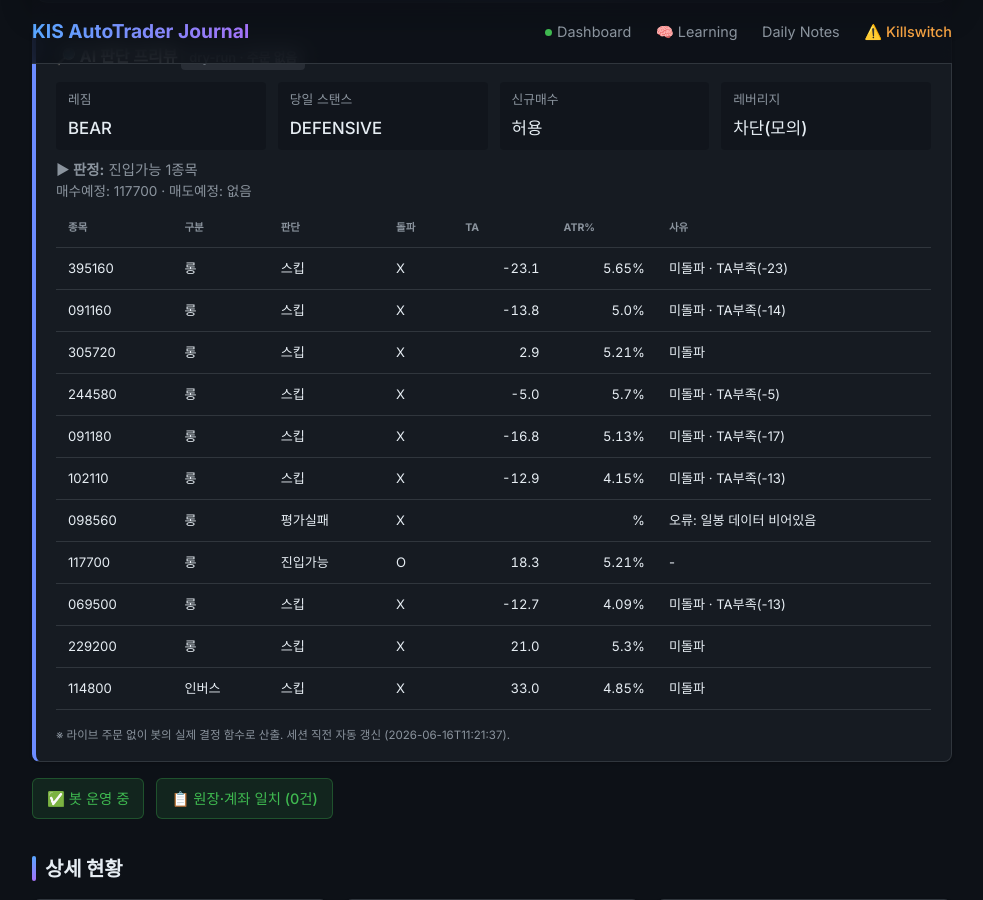
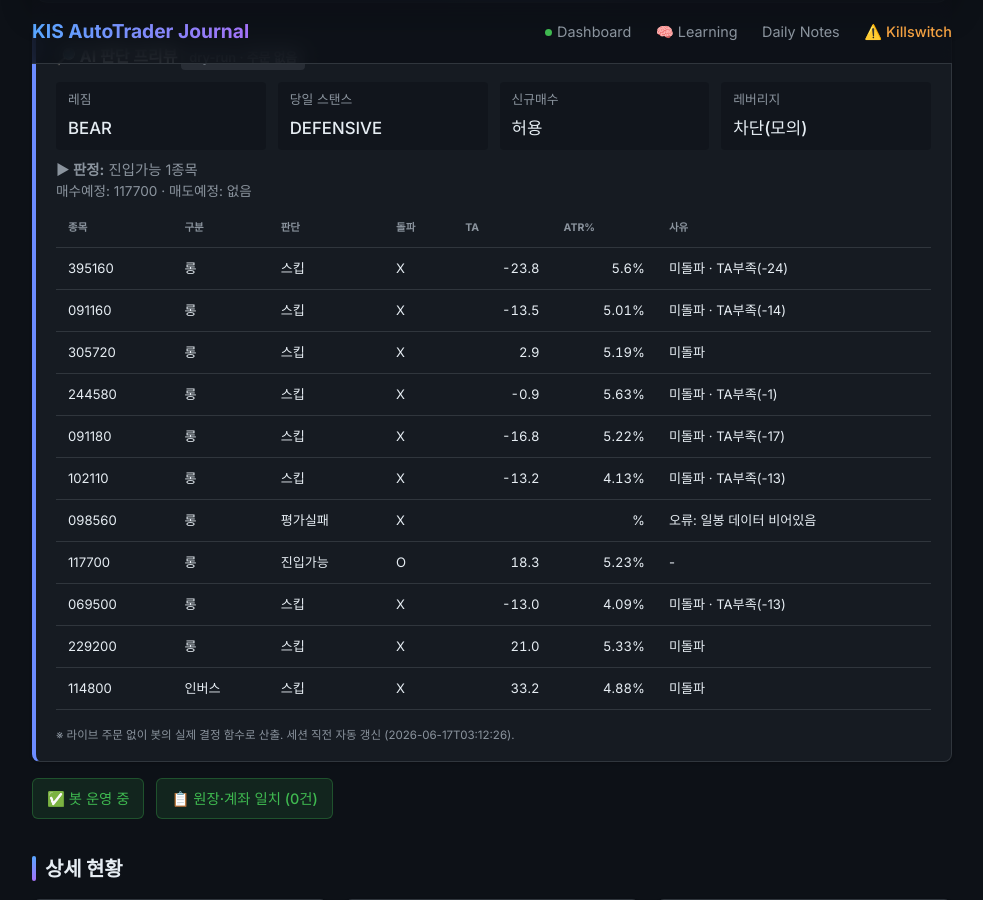
Before and after one commit to BudongJW/kis-trading-journal, a Jekyll site: the page built from index.html, in a window 1280 px wide and 900 px high, scrolled down 351 px. Shown: the whole window, without its empty margins (148-1131 px from the left). Built offline with Jekyll 4.4.1, drawn with Linux system fonts in a browser that asks for light colours; nearby versions of some CDN libraries.

Commit message:
auto: dry-run preview 06-16 18:13Z

```diff
--- a/_data/dry_run.json
+++ b/_data/dry_run.json
@@ -1,13 +1,13 @@
 {
-  "generated_at": "2026-06-16T11:21:37",
+  "generated_at": "2026-06-17T03:12:26",
   "mode": "DRY-RUN (읽기 전용, 주문 없음)",
   "market": {
     "regime": "BEAR",
     "regime_blind": false,
-    "regime_detail": "카나리아 1/2 음전환 | HMM bear (87%) → BEAR 격상",
+    "regime_detail": "카나리아 1/2 음전환 | HMM bear (86%) → BEAR 격상",
     "day_stance": "DEFENSIVE",
     "day_stance_forced": false,
-    "briefing": "오늘 스탠스 방어(DEFENSIVE) · 레짐 BEAR·신뢰도 80% · 美 오버나이트 bullish(+3.1%) · 고변동(96.0%ile) · 예산 25%·최대 1종목·허용 인버스",
+    "briefing": "오늘 스탠스 방어(DEFENSIVE) · 레짐 BEAR·신뢰도 65% · 美 오버나이트 neutral(+0.3%) · 고변동(94.0%ile) · 예산 25%·최대 1종목·허용 인버스",
     "blocks_new_buys": false
   },
   "gates": {
@@ -25,7 +25,7 @@
     {
       "symbol": "229200",
       "qty": 1,
-      "price": 17870,
+      "price": 17760,
       "would_sell": false,
       "reason": ""
     }
@@ -36,18 +36,18 @@
       "type": "롱",
       "decision": "스킵",
       "breakout": false,
-      "ta": -23.1,
-      "atr_pct": 5.65,
+      "ta": -23.8,
+      "atr_pct": 5.6,
       "fee_gate_ok": true,
-      "why_skip": "미돌파 · TA부족(-23)"
+      "why_skip": "미돌파 · TA부족(-24)"
     },
     {
       "symbol": "091160",
       "type": "롱",
       "decision": "스킵",
       "breakout": false,
-      "ta": -13.8,
-      "atr_pct": 5.0,
+      "ta": -13.5,
+      "atr_pct": 5.01,
       "fee_gate_ok": true,
       "why_skip": "미돌파 · TA부족(-14)"
     },
@@ -57,7 +57,7 @@
       "decision": "스킵",
       "breakout": false,
       "ta": 2.9,
-      "atr_pct": 5.21,
+      "atr_pct": 5.19,
       "fee_gate_ok": true,
       "why_skip": "미돌파"
     },
@@ -66,10 +66,10 @@
       "type": "롱",
       "decision": "스킵",
       "breakout": false,
-      "ta": -5.0,
-      "atr_pct": 5.7,
+      "ta": -0.9,
+      "atr_pct": 5.63,
       "fee_gate_ok": true,
-      "why_skip": "미돌파 · TA부족(-5)"
+      "why_skip": "미돌파 · TA부족(-1)"
     },
     {
       "symbol": "091180",
@@ -77,7 +77,7 @@
       "decision": "스킵",
       "breakout": false,
       "ta": -16.8,
-      "atr_pct": 5.13,
+      "atr_pct": 5.22,
       "fee_gate_ok": true,
       "why_skip": "미돌파 · TA부족(-17)"
     },
@@ -86,8 +86,8 @@
       "type": "롱",
       "decision": "스킵",
       "breakout": false,
-      "ta": -12.9,
-      "atr_pct": 4.15,
+      "ta": -13.2,
+      "atr_pct": 4.13,
       "fee_gate_ok": true,
       "why_skip": "미돌파 · TA부족(-13)"
     },
@@ -103,7 +103,7 @@
       "decision": "진입가능",
       "breakout": true,
       "ta": 18.3,
-      "atr_pct": 5.21,
+      "atr_pct": 5.23,
       "fee_gate_ok": true,
       "why_skip": "-"
     },
@@ -112,7 +112,7 @@
       "type": "롱",
       "decision": "스킵",
       "breakout": false,
-      "ta": -12.7,
+      "ta": -13.0,
       "atr_pct": 4.09,
       "fee_gate_ok": true,
       "why_skip": "미돌파 · TA부족(-13)"
@@ -123,7 +123,7 @@
       "decision": "스킵",
       "breakout": false,
       "ta": 21.0,
-      "atr_pct": 5.3,
+      "atr_pct": 5.33,
       "fee_gate_ok": true,
       "why_skip": "미돌파"
     },
@@ -132,15 +132,15 @@
       "type": "인버스",
       "decision": "스킵",
       "breakout": false,
-      "ta": 33.0,
-      "atr_pct": 4.85,
+      "ta": 33.2,
+      "atr_pct": 4.88,
       "fee_gate_ok": true,
       "why_skip": "미돌파"
     }
   ],
   "gap_recovery": {
     "enabled_live": true,
-    "now_kst": "11:22",
+    "now_kst": "03:13",
     "window": "09:00~09:20",
     "candidates": [
       {
@@ -148,54 +148,54 @@
         "name": "KODEX 미국나스닥100TR",
         "decision": "스킵",
         "gap_open_pct": 2.39,
-        "intraday_pct": -0.61,
+        "intraday_pct": 0.47,
         "in_window": false,
-        "reason": "개장윈도(09:00~09:20) 경과 — 추격 방지"
+        "reason": "촉발 없음(오버나이트=normal≠aggressive_buy)"
       },
       {
         "symbol": "091160",
         "name": "KODEX 반도체",
         "decision": "스킵",
         "gap_open_pct": 1.38,
-        "intraday_pct": -1.91,
+        "intraday_pct": -2.07,
         "in_window": false,
-        "reason": "개장윈도(09:00~09:20) 경과 — 추격 방지"
+        "reason": "촉발 없음(오버나이트=normal≠aggressive_buy)"
       },
       {
         "symbol": "305720",
         "name": "KODEX 2차전지",
         "decision": "스킵",
         "gap_open_pct": 0.03,
-        "intraday_pct": -1.64,
+        "intraday_pct": -1.34,
         "in_window": false,
-        "reason": "개장윈도(09:00~09:20) 경과 — 추격 방지"
+        "reason": "촉발 없음(오버나이트=normal≠aggressive_buy)"
       },
       {
         "symbol": "244580",
         "name": "KODEX 바이오",
         "decision": "스킵",
         "gap_open_pct": 0.82,
-        "intraday_pct": 0.31,
+        "intraday_pct": 1.63,
         "in_window": false,
-        "reason": "개장윈도(09:00~09:20) 경과 — 추격 방지"
+        "reason": "촉발 없음(오버나이트=normal≠aggressive_buy)"
       },
       {
         "symbol": "091180",
         "name": "KODEX 자동차",
         "decision": "스킵",
         "gap_open_pct": 0.96,
-        "intraday_pct": 1.12,
+        "intraday_pct": -0.48,
         "in_window": false,
-        "reason": "개장윈도(09:00~09:20) 경과 — 추격 방지"
+        "reason": "촉발 없음(오버나이트=normal≠aggressive_buy)"
       },
       {
         "symbol": "102110",
         "name": "KODEX 금융",
         "decision": "스킵",
         "gap_open_pct": 2.45,
-        "intraday_pct": -0.29,
+        "intraday_pct": -0.09,
         "in_window": false,
-        "reason": "개장윈도(09:00~09:20) 경과 — 추격 방지"
+        "reason": "촉발 없음(오버나이트=normal≠aggressive_buy)"
       },
       {
         "symbol": "098560",
@@ -211,27 +211,27 @@
         "name": "KODEX 철강",
         "decision": "스킵",
         "gap_open_pct": 0.06,
-        "intraday_pct": 6.68,
+        "intraday_pct": 6.37,
         "in_window": false,
-        "reason": "개장윈도(09:00~09:20) 경과 — 추격 방지"
+        "reason": "촉발 없음(오버나이트=normal≠aggressive_buy)"
       },
       {
         "symbol": "069500",
         "name": "KODEX KOSPI200",
         "decision": "스킵",
         "gap_open_pct": 2.36,
-        "intraday_pct": -0.27,
+        "intraday_pct": 0.04,
         "in_window": false,
-        "reason": "개장윈도(09:00~09:20) 경과 — 추격 방지"
+        "reason": "촉발 없음(오버나이트=normal≠aggressive_buy)"
       },
       {
         "symbol": "229200",
         "name": "KODEX KOSDAQ150",
         "decision": "스킵",
         "gap_open_pct": 0.03,
-        "intraday_pct": -2.43,
+        "intraday_pct": -2.95,
         "in_window": false,
-        "reason": "개장윈도(09:00~09:20) 경과 — 추격 방지"
+        "reason": "촉발 없음(오버나이트=normal≠aggressive_buy)"
       }
     ]
   },
@@ -256,45 +256,45 @@
       "type": "long",
       "decision": "스킵",
       "breakout": false,
-      "ta": -2.5,
-      "atr_pct": 1.12,
-      "why_skip": "미돌파 · TA부족(-2)"
+      "ta": -7.9,
+      "atr_pct": 1.11,
+      "why_skip": "미돌파 · TA부족(-8)"
     },
     {
       "symbol": "SH",
       "type": "inverse",
       "decision": "스킵",
       "breakout": false,
-      "ta": 4.6,
-      "atr_pct": 1.17,
-      "why_skip": "미돌파 · TA부족(+5)"
+      "ta": 4.5,
+      "atr_pct": 1.16,
+      "why_skip": "미돌파 · TA부족(+4)"
     },
     {
       "symbol": "PSQ",
       "type": "inverse",
       "decision": "스킵",
       "breakout": false,
-      "ta": 9.7,
-      "atr_pct": 1.94,
-      "why_skip": "미돌파 · TA부족(+10)"
+      "ta": 4.4,
+      "atr_pct": 1.96,
+      "why_skip": "미돌파 · TA부족(+4)"
     },
     {
       "symbol": "TLT",
       "type": "defensive",
       "decision": "스킵",
-      "breakout": false,
+      "breakout": true,
       "ta": 8.3,
-      "atr_pct": 0.58,
-      "why_skip": "미돌파 · TA부족(+8) · 수수료게이트"
+      "atr_pct": 0.57,
+      "why_skip": "TA부족(+8) · 수수료게이트"
     },
     {
       "symbol": "SHY",
       "type": "defensive",
       "decision": "스킵",
-      "breakout": false,
-      "ta": 1.2,
+      "breakout": true,
+      "ta": 1.1,
       "atr_pct": 0.08,
-      "why_skip": "미돌파 · TA부족(+1) · 수수료게이트"
+      "why_skip": "TA부족(+1) · 수수료게이트"
     }
   ],
   "us_summary": {
```
